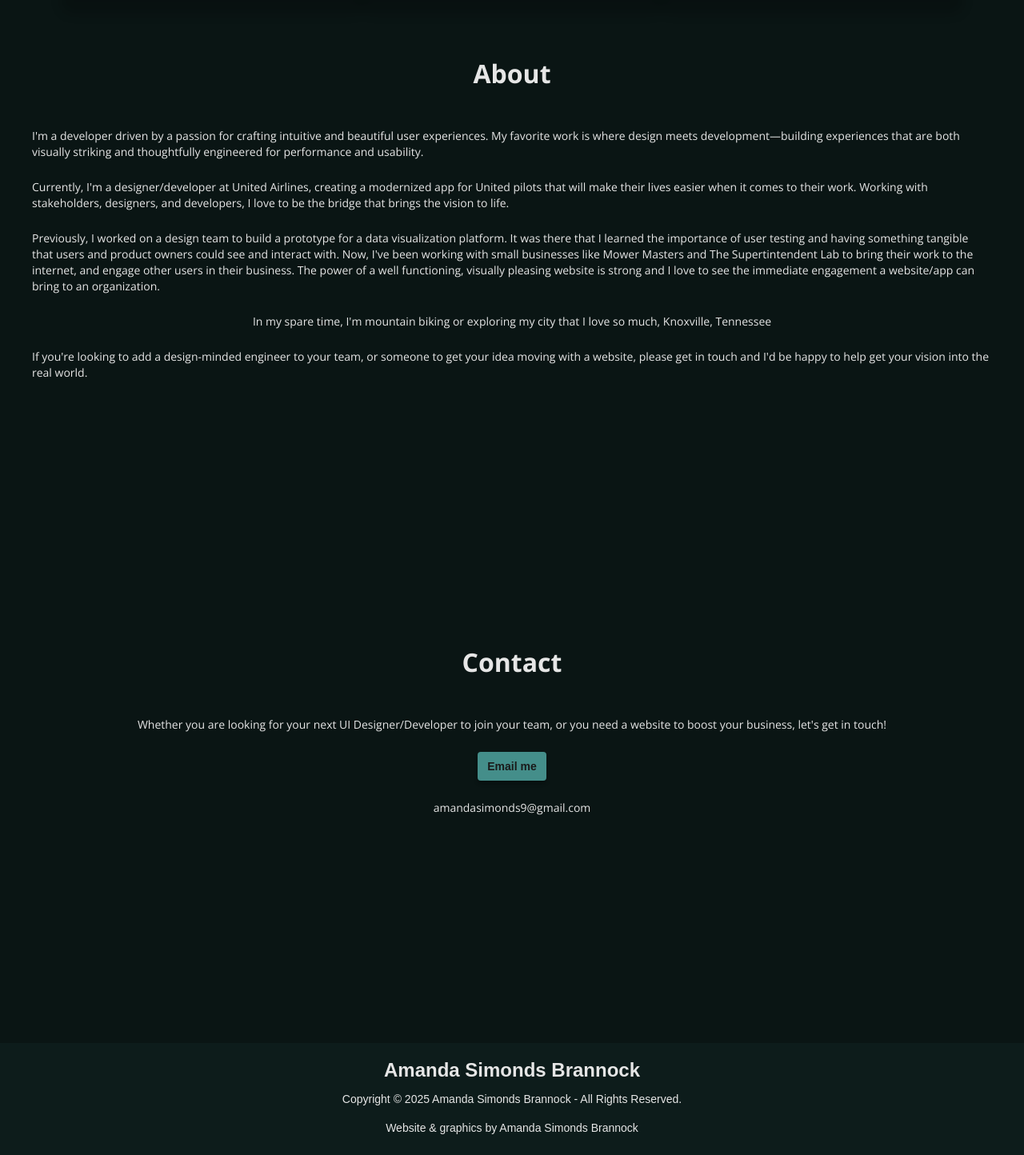
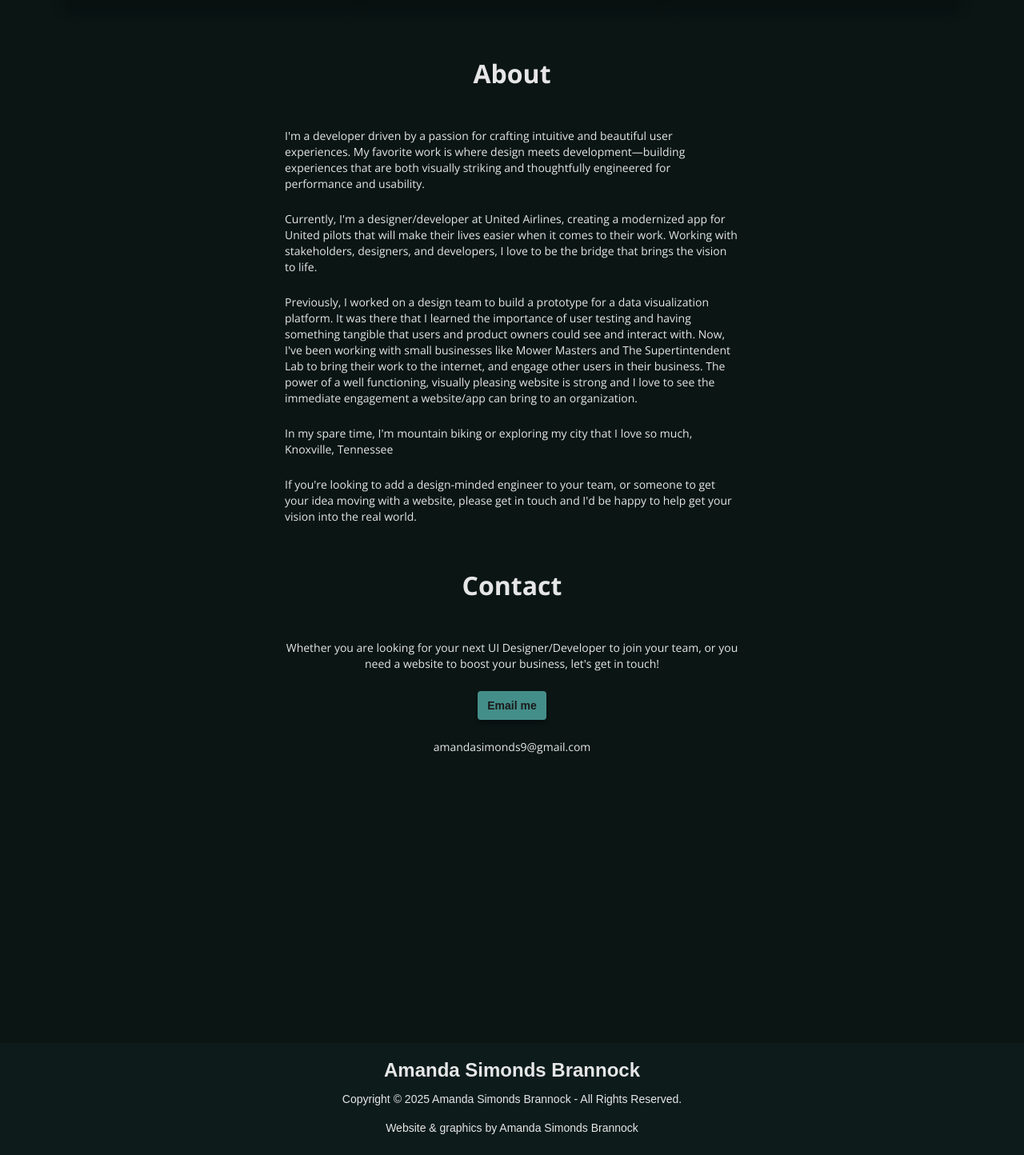
Before and after one commit to amandasimonds/portfolio-2025, a Next.js app: page / in a window 1280 px wide. Shown: the part 2156-3600 px from the top of the page at 80% size. Built offline with nearby package versions, Linux system fonts and the light colour scheme.

Commit message:
update layout

```diff
--- a/src/app/layout/navigation/navigation.tsx
+++ b/src/app/layout/navigation/navigation.tsx
@@ -6,7 +6,7 @@ import Scrim from "@/app/components/scrim/scrim";
 import { scrollToSection } from "@/app/utils/utils";
 import { Rubik } from "next/font/google";
 
-  const rubik = Rubik({
+const rubik = Rubik({
   subsets: ["latin"],
   weight: ["300", "900"],
 });
@@ -17,7 +17,7 @@ export default function Navigation() {
     { link: "experience", label: "experience" },
     { link: "work", label: "work" },
     { link: "contact", label: "contact" },
-    { link: "resume", label: "resume" }
+    { link: "", extLink: "/AmandaSimondsResume2025.pdf", label: "resume", target: "_blank", rel: "noopener noreferrer" },
   ];
 
   const [navmenuOpen, setNavMenuOpen] = React.useState(false);
@@ -47,7 +47,7 @@ export default function Navigation() {
       <div className={`${styles.links} ${navmenuOpen ? styles["links--show"] : ""}`}>
         <span className={`cursor-pointer ${styles["close"]}`} onClick={toggleNavMenu}><i className="material-icons">close</i></span>
         {navLinks.map(link => (
-          <a key={link.label} onClick={() => handleNavLinkClick(link.link)}>
+          <a key={link.label} onClick={() => handleNavLinkClick(link.link)} target={link.target} rel={link.rel} href={link.extLink}>
             {link.label}
           </a>
         ))}
--- a/src/app/layout/sections/about/about.module.scss
+++ b/src/app/layout/sections/about/about.module.scss
@@ -13,6 +13,10 @@
     text-align: left;
     padding: 24px;
 
+    @media screen and (max-width: $mobile-screen-width-max) {
+        height: auto;
+    }
+
     &__header {
         padding: 24px;
     }
@@ -20,6 +24,7 @@
     &__content {
         padding: 24px 16px;
         width: 100%;
+        max-width: $max-container-width-small;
         display: flex;
         flex-direction: column;
         align-items: center;
--- a/src/app/layout/sections/contact/contact.module.scss
+++ b/src/app/layout/sections/contact/contact.module.scss
@@ -10,6 +10,11 @@
     height: 80vh;
     background-color: var(--color-bg-dark);
     padding-block: 120px;
+    padding: 24px;
+
+    @media screen and (max-width: $mobile-screen-width-max) {
+        height: auto;
+    }
 
     &__header {
         padding: 24px;
@@ -18,6 +23,7 @@
     &__content {
         padding: 24px 16px;
         width: 100%;
+        max-width: $max-container-width-small;
         display: flex;
         flex-direction: column;
         align-items: center;
--- a/src/app/layout/sections/experience/experience.module.scss
+++ b/src/app/layout/sections/experience/experience.module.scss
@@ -8,6 +8,10 @@
     background-color: var(--color-bg-dark);
     height: 75vh;
     // padding: 32px;
+
+    @media screen and (max-width: $mobile-screen-width-max) {
+        height: auto;
+    }
 
     &__header {
         padding: 24px;
--- a/src/app/styles/variables.scss
+++ b/src/app/styles/variables.scss
@@ -2,3 +2,6 @@ $mobile-screen-width-max: 768px;
 $tablet-screen-width-min: 769px;
 $tablet-screen-width-max: 1024px;
 $desktop-screen-width-min: 1025px;
+
+$max-container-width: 1200px;
+$max-container-width-small: 600px;
```
